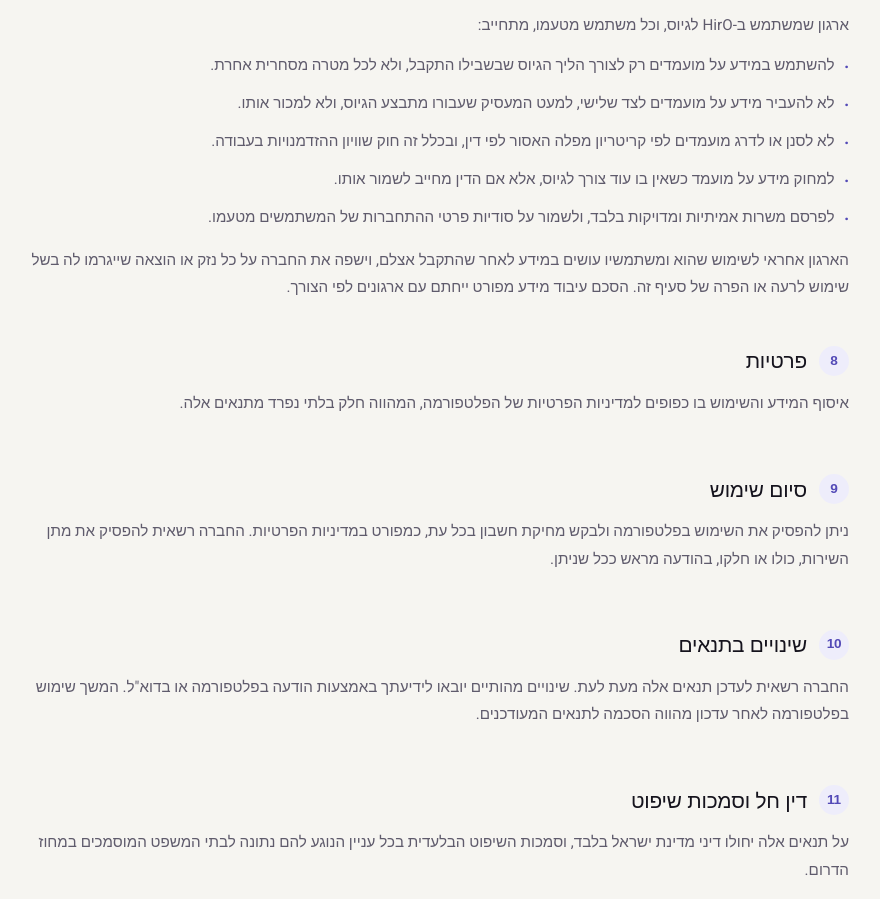
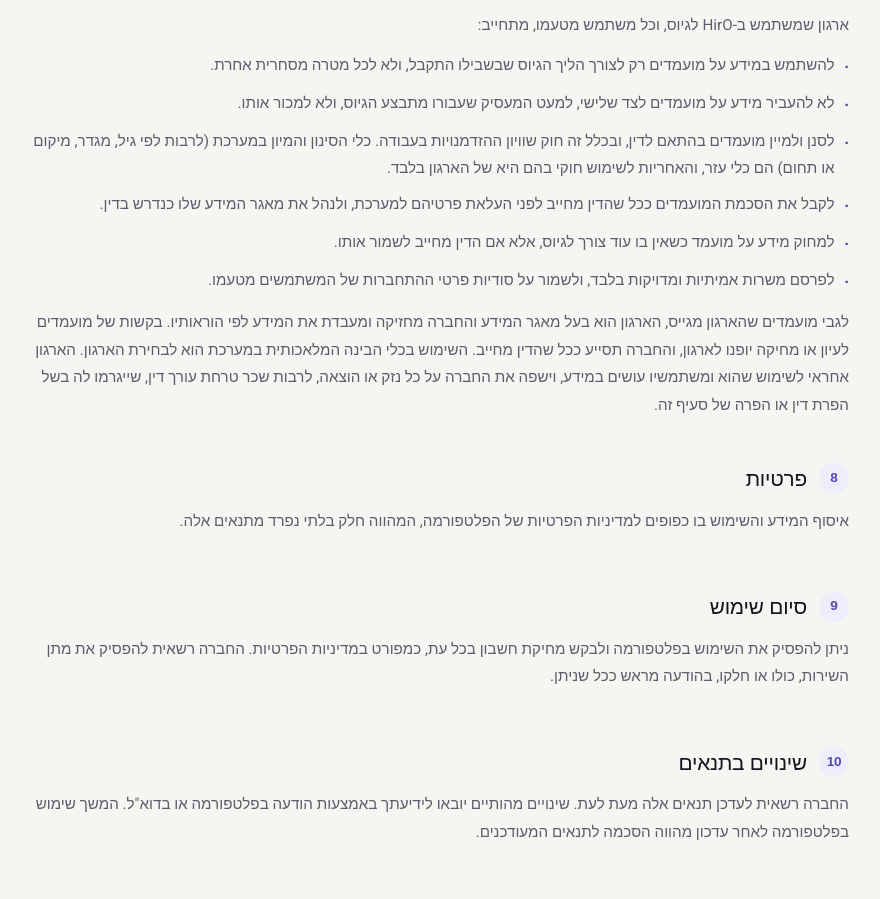
Before and after one commit to Giladben/hiro-website, a Next.js app: page /terms in a window 1280 px wide. Shown: the part 1880-2779 px from the top of the page, without its empty margins (201-1081 px from the left). Built offline with nearby package versions, Linux system fonts and the light colour scheme; a web font is replaced by a local one.

Commit message:
Terms: org is database owner, Hiro is processor; filtering tools are aids, lawful use is the org's responsibility

```diff
--- a/app/terms/page.tsx
+++ b/app/terms/page.tsx
@@ -69,11 +69,12 @@ const sections: LegalSection[] = [
     bullets: [
       'להשתמש במידע על מועמדים רק לצורך הליך הגיוס שבשבילו התקבל, ולא לכל מטרה מסחרית אחרת.',
       'לא להעביר מידע על מועמדים לצד שלישי, למעט המעסיק שעבורו מתבצע הגיוס, ולא למכור אותו.',
-      'לא לסנן או לדרג מועמדים לפי קריטריון מפלה האסור לפי דין, ובכלל זה חוק שוויון ההזדמנויות בעבודה.',
+      'לסנן ולמיין מועמדים בהתאם לדין, ובכלל זה חוק שוויון ההזדמנויות בעבודה. כלי הסינון והמיון במערכת (לרבות לפי גיל, מגדר, מיקום או תחום) הם כלי עזר, והאחריות לשימוש חוקי בהם היא של הארגון בלבד.',
+      'לקבל את הסכמת המועמדים ככל שהדין מחייב לפני העלאת פרטיהם למערכת, ולנהל את מאגר המידע שלו כנדרש בדין.',
       'למחוק מידע על מועמד כשאין בו עוד צורך לגיוס, אלא אם הדין מחייב לשמור אותו.',
       'לפרסם משרות אמיתיות ומדויקות בלבד, ולשמור על סודיות פרטי ההתחברות של המשתמשים מטעמו.',
     ],
-    closing: 'הארגון אחראי לשימוש שהוא ומשתמשיו עושים במידע לאחר שהתקבל אצלם, וישפה את החברה על כל נזק או הוצאה שייגרמו לה בשל שימוש לרעה או הפרה של סעיף זה. הסכם עיבוד מידע מפורט ייחתם עם ארגונים לפי הצורך.',
+    closing: 'לגבי מועמדים שהארגון מגייס, הארגון הוא בעל מאגר המידע והחברה מחזיקה ומעבדת את המידע לפי הוראותיו. בקשות של מועמדים לעיון או מחיקה יופנו לארגון, והחברה תסייע ככל שהדין מחייב. השימוש בכלי הבינה המלאכותית במערכת הוא לבחירת הארגון. הארגון אחראי לשימוש שהוא ומשתמשיו עושים במידע, וישפה את החברה על כל נזק או הוצאה, לרבות שכר טרחת עורך דין, שייגרמו לה בשל הפרת דין או הפרה של סעיף זה.',
   },
   {
     num: '8',
```
